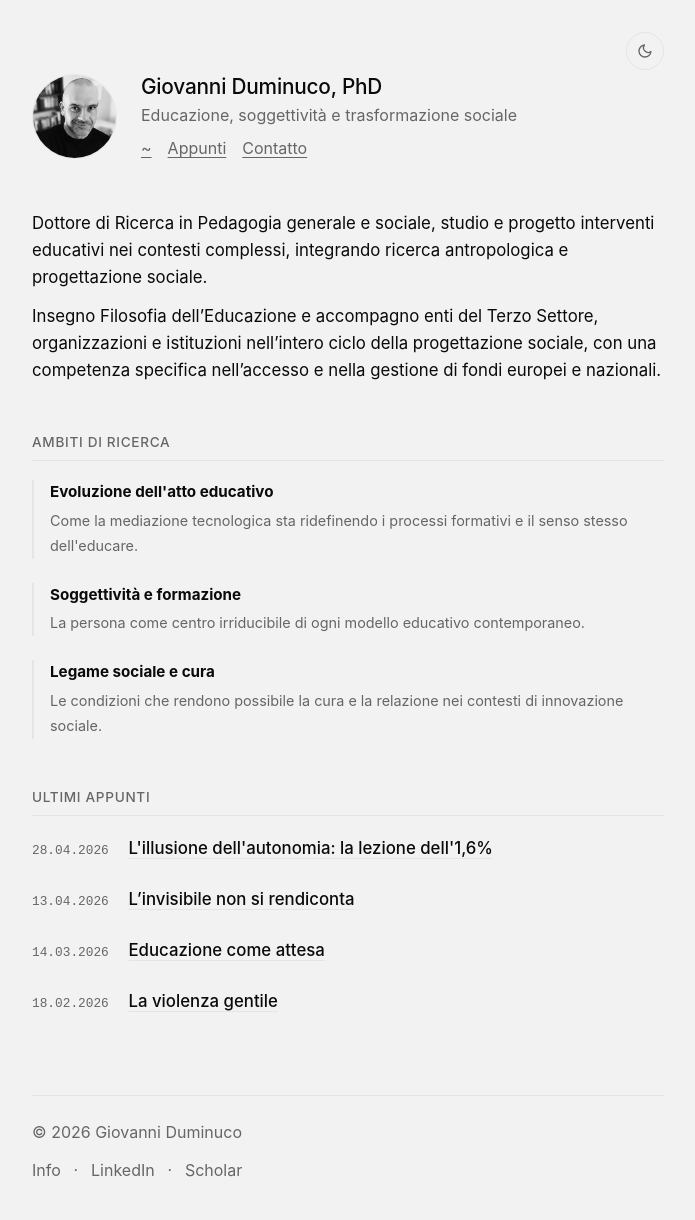
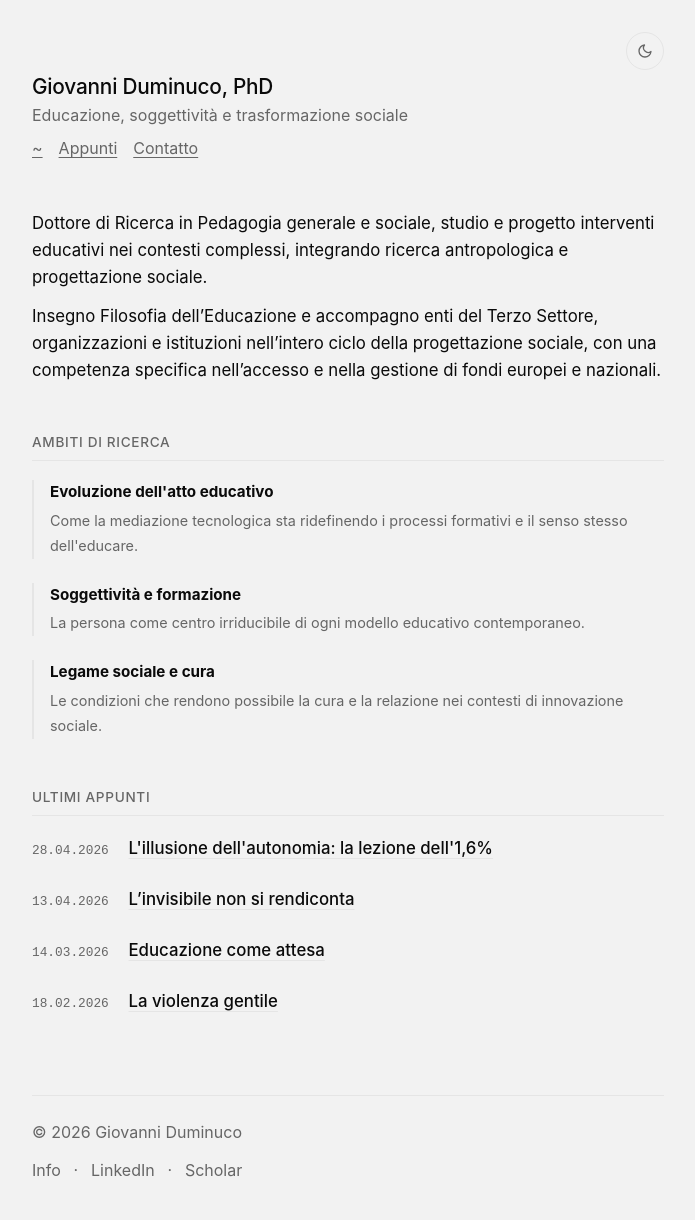
Before and after one commit to dumgio/dumgio.github.io, a Jekyll site: the page built from index.html, in a window 1280 px wide. Shown: the whole page, without its empty margins (292-987 px from the left). Built offline with Jekyll 4.4.1, drawn with Linux system fonts in a browser that asks for light colours.

Commit message:
Update default.html

```diff
--- a/_layouts/default.html
+++ b/_layouts/default.html
@@ -105,13 +105,8 @@
 
         header {
             margin-bottom: 3rem;
-            display: grid;
-            grid-template-columns: 85px 1fr;
-            gap: 1.5rem;
-            align-items: center;
+            display: block; /* Modificato da grid a block per allineamento testo */
         }
-
-        .profile-photo { width: 85px; height: 85px; border-radius: 50%; object-fit: cover; border: 1px solid var(--border); }
 
         h1 {
             font-size: 1.3rem;
@@ -180,11 +175,7 @@
         footer a:hover { color: var(--fg); text-decoration: underline; }
 
         @media (max-width: 600px) {
-            header { grid-template-columns: 85px 1fr; }
             #theme-toggle { right: 1rem; }
-            @media (max-width: 450px) {
-                header { grid-template-columns: 1fr; gap: 1rem; }
-            }
         }
     </style>
 </head>
@@ -204,7 +195,6 @@
     </button>
 
     <header>
-        <img src="/profile.jpg" alt="Giovanni Duminuco" class="profile-photo">
         <div>
             <h1><a href="/">Giovanni Duminuco, PhD</a></h1>
             <p class="hero-role">Educazione, soggettività e trasformazione sociale</p>
```
